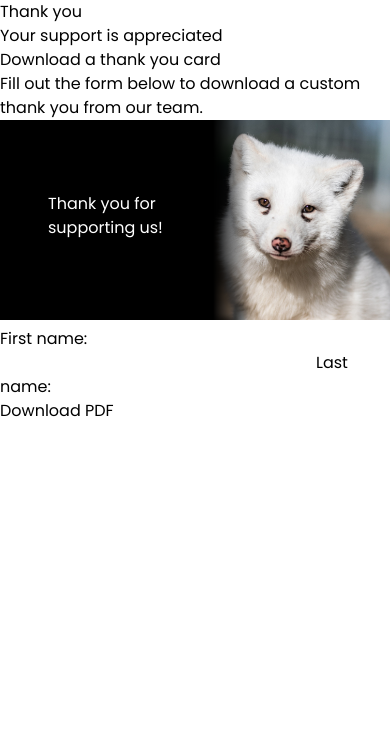
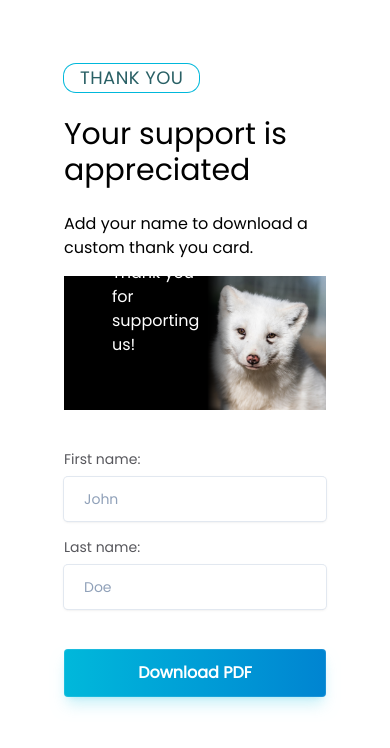
Before and after one commit to yvonnelutrinh/anima-thankyou, a Next.js app: page / in a window 390 px wide. Shown: the top 748 px of the page. Built offline with nearby package versions, Linux system fonts and the light colour scheme.

Commit message:
add responsive styling

```diff
--- a/src/app/globals.css
+++ b/src/app/globals.css
@@ -3,6 +3,8 @@
 :root {
   --background: #ffffff;
   --foreground: #000000;
+  --accent-teal: #296065;
+  --accent-grey: #57575C;
 }
 
 @theme inline {
--- a/src/app/page.tsx
+++ b/src/app/page.tsx
@@ -2,9 +2,12 @@ import CustomPDFGenerator from "../components/CustomPDFGenerator";
 
 export default function Home() {
   return (
-    <main>
-      <h1>Thank you </h1>
-      <p>Your support is appreciated</p>
+    <main className="max-w-3xl m-16">
+      <h1 className="px-4 size-fit
+ rounded-xl ring-1 ring-cyan-500 text-lg tracking-wide text-[var(--accent-teal)] uppercase">
+        Thank you{" "}
+      </h1>
+      <h2 className="mt-6 text-3xl sm:text-4xl md:text-5xl">Your support is appreciated</h2>
       <CustomPDFGenerator />
     </main>
   );
--- a/src/components/CustomPDFGenerator/index.tsx
+++ b/src/components/CustomPDFGenerator/index.tsx
@@ -2,9 +2,8 @@ import ThankYouForm from "../ThankYouForm";
 
 export default function CustomPDFGenerator() {
   return (
-    <section>
-      <h2>Download a thank you card</h2>
-      <p>Fill out the form below to download a custom thank you from our team.</p>
+    <section className="mt-6 max-w-[754px]">
+      <p className="my-4">Add your name to download a custom thank you card.</p>
       <ThankYouForm />
     </section>
   );
--- a/src/components/PDFPreview/index.tsx
+++ b/src/components/PDFPreview/index.tsx
@@ -11,7 +11,7 @@ export default function PDFPreview({ width, height, pdfText }: PDFPreviewProps)
     <div
       className="relative inline-block" id="pdf-preview">
       <p
-        className="absolute text-white left-12 bottom-[40%] w-1/2
+        className="absolute text-white left-12 bottom-[40%] w-2/5
         text-[clamp(1rem,4vw,2.5rem)]"
       >
         {pdfText}
--- a/src/components/ThankYouForm/index.tsx
+++ b/src/components/ThankYouForm/index.tsx
@@ -52,16 +52,40 @@ export default function ThankYouForm() {
         height={IMAGEDIMENSIONS.height}
         pdfText={customPDFText(watch("firstName"), watch("lastName"), PDFTEXT)}
       />
-      <form onSubmit={handleSubmit(onSubmit)}>
-        <label>
+      <form
+        className="mt-8 grid gap-4 sm:grid-cols-3 items-end"
+        onSubmit={handleSubmit(onSubmit)}
+      >
+        <label className="block text-sm  text-[var(--accent-grey)]">
           First name:
-          <input type="text" {...register("firstName")} />
+          <input
+            type="text"
+            className="mt-2 w-full rounded-sm bg-white shadow-sm ring-1 ring-slate-200 focus:ring-2 focus:ring-cyan-500/60 focus:outline-none px-5 py-3 placeholder:text-slate-400  text-[var(--accent-grey)]"
+            placeholder="John"
+            aria-label="First name"
+            {...register("firstName")}
+          />
         </label>
-        <label>
+        <label className="block text-sm  text-[var(--accent-grey)]">
           Last name:
-          <input type="text" {...register("lastName")} />
+          <input
+            type="text"
+            className="mt-2 w-full rounded-sm bg-white shadow-sm ring-1 ring-slate-200 focus:ring-2 focus:ring-cyan-500/60 focus:outline-none px-5   py-3 placeholder:text-slate-400  text-[var(--accent-grey)]"
+            placeholder="Doe"
+            aria-label="Last name"
+            {...register("lastName")}
+          />
         </label>
-        <button type="submit">Download PDF</button>
+        <button
+          type="submit"
+          className="mt-6 sm:mt-0 inline-flex items-center justify-center rounded-sm px-6 py-3 text-base font-semibold text-white
+           bg-gradient-to-r from-cyan-500 to-sky-600 shadow-lg shadow-cyan-500/20
+           ring-1 ring-inset ring-white/10
+           hover:from-cyan-600 hover:to-sky-700
+           focus-visible:outline-none focus-visible:ring-2 focus-visible:ring-offset-2 focus-visible:ring-cyan-500"
+        >
+          Download PDF
+        </button>
       </form>
     </>
   );
```
